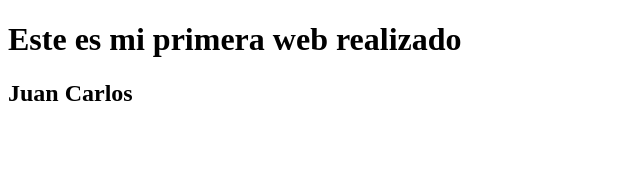
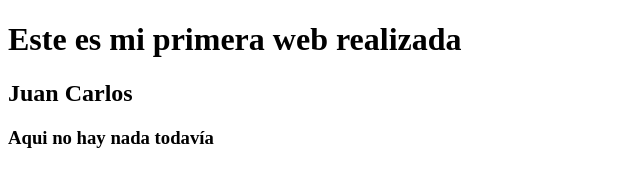
Before and after one commit to JuanCarlos670/Web_Informativa, a plain HTML site: page index.html in a window 1280 px wide. Shown: the whole page, without its empty margins (0-640 px from the left). Drawn offline with Linux system fonts and the light colour scheme.

Commit message:
Usar Commit

```diff
--- a/index.html
+++ b/index.html
@@ -6,7 +6,8 @@
     <title>Document</title>
 </head>
 <body>
-    <h1>Este es mi primera web realizado</h1>
+    <h1>Este es mi primera web realizada</h1>
     <h2>Juan Carlos</h2>
+    <h3>Aqui no hay nada todavía</h3>
 </body>
 </html>
```
